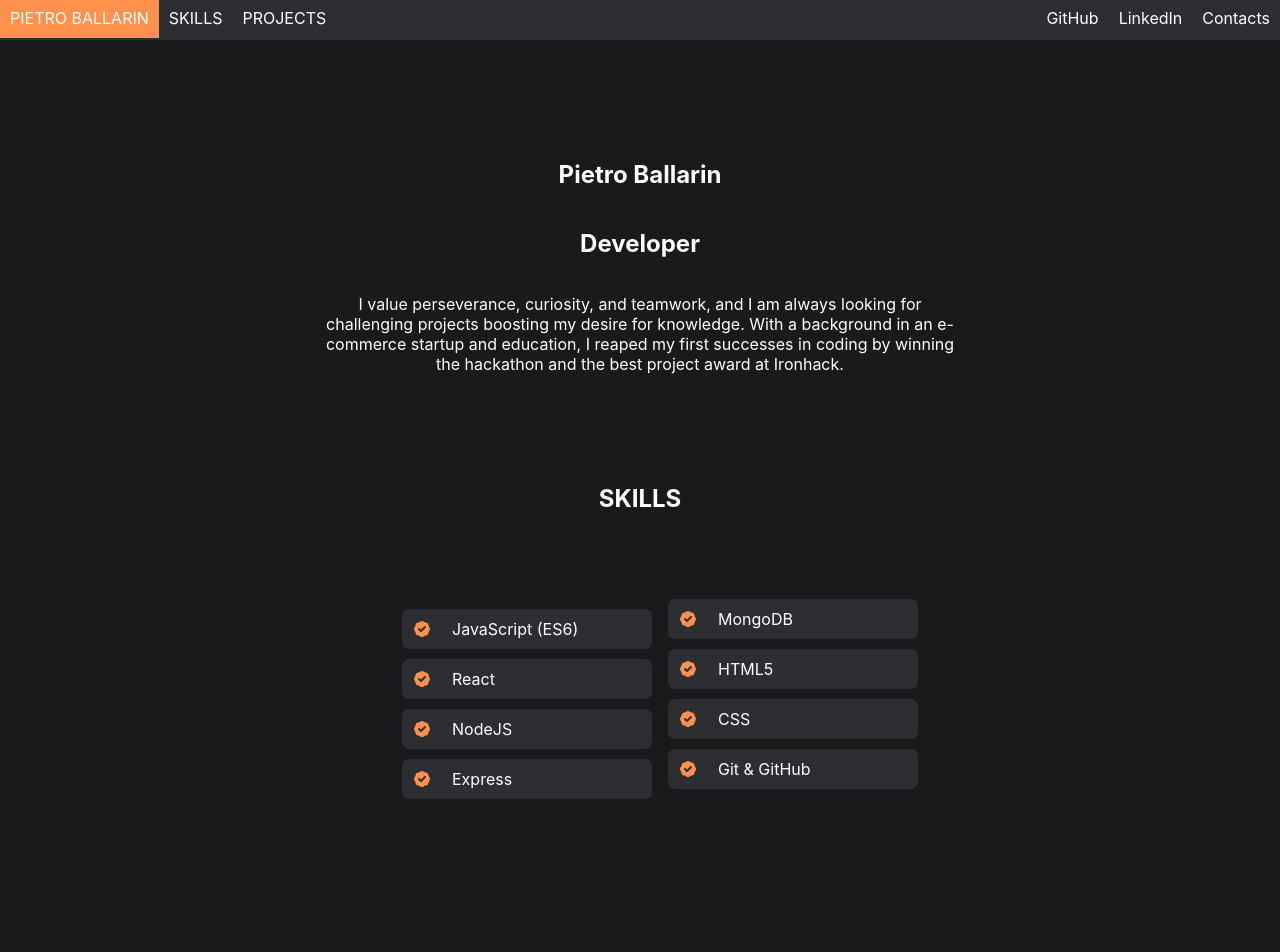
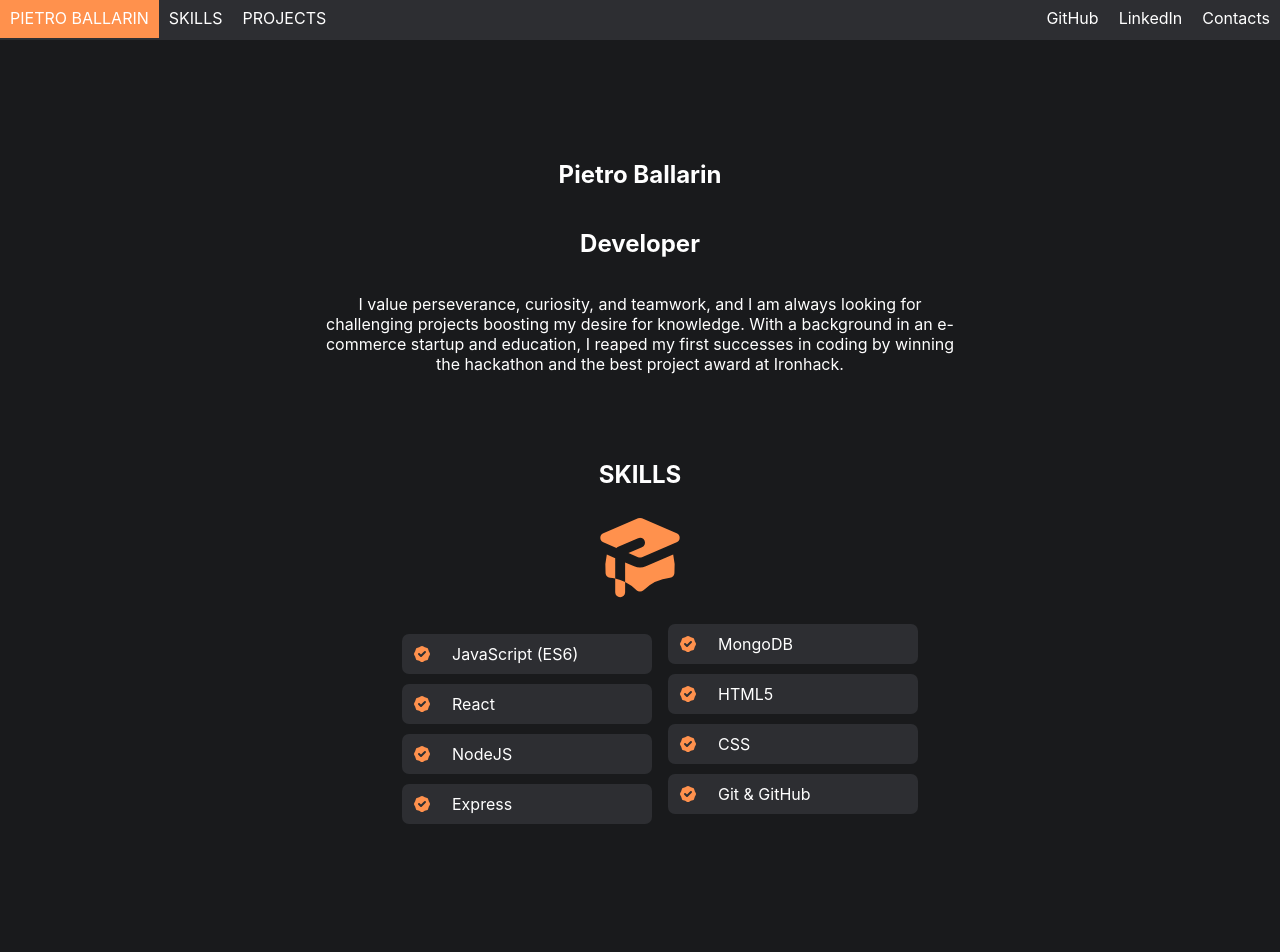
Before and after one commit to pietroballarin/portfolio, a React (Create React App) app: page / in a window 1280 px wide. Shown: the top 952 px of the page. Built offline with nearby package versions, Linux system fonts and the light colour scheme.

Commit message:
adding some icons to sections

```diff
--- a/src/components/MyProjects.js
+++ b/src/components/MyProjects.js
@@ -1,5 +1,6 @@
 import React from 'react';
 import { projects } from '../data';
+
 
 export default function MyProjects() {
     return (
--- a/src/components/MySkills.js
+++ b/src/components/MySkills.js
@@ -1,11 +1,13 @@
 import React from 'react';
-import { BadgeCheckIcon, ChipIcon } from "@heroicons/react/solid";
+import { BadgeCheckIcon, AcademicCapIcon } from "@heroicons/react/solid";
 import { skills } from '../data';
 
 export default function MySkills() {
     return (
         <section id="skills">
             <h1>SKILLS</h1>
+            <AcademicCapIcon className="cap-icon"/>
+
             <ul>
 
                 {skills.map(skill =>
--- a/src/index.scss
+++ b/src/index.scss
@@ -92,9 +92,14 @@ $clr3: #ff914d; // details color
     padding-bottom: 200px;
     display: flex;
 	  flex-direction: column;
-	  flex-wrap: wrap;
+	  flex-wrap: nowrap;
 	  justify-content: space-around;
 	  align-items: center;
+  }
+
+  .cap-icon {
+    width: 200px;
+    color: $clr3
   }
 
   #skills ul {
@@ -165,6 +170,7 @@ $clr3: #ff914d; // details color
   .projects > div {
     flex: 0 50%;
     margin-bottom: 0px;
+    padding-bottom: 100px;
   }
 }
 
```
